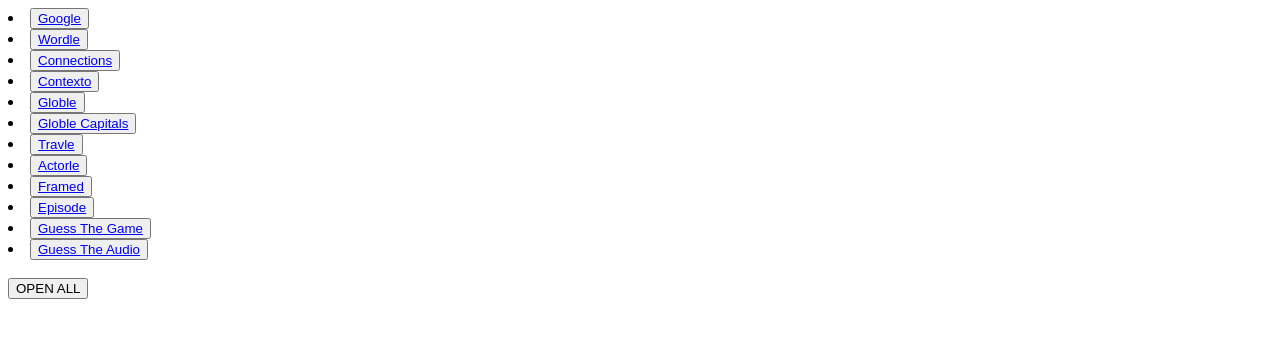
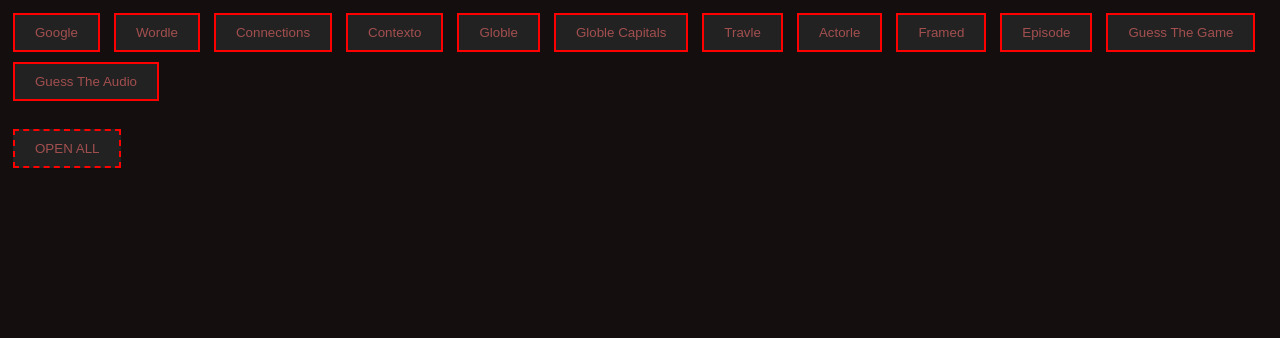
Before and after one commit to Not-A-Zinger/Zinger-dle, a plain HTML site: page index.html in a window 1280 px wide. Drawn offline with Linux system fonts and the light colour scheme.

Commit message:
Add files via upload

```diff
--- a/index.html
+++ b/index.html
@@ -3,24 +3,25 @@
 <head>
     <meta charset="UTF-8">
     <meta name="viewport" content="width=device-width, initial-scale=1.0">
-    <title>Document</title>
+    <title>Zinger-dle</title>
     <script src="script.js"></script>
+    <link rel="stylesheet" href="style.css">
 
 </head>
 <body>
-    <li><button><a href="https://www.google.com">Google</a></button>
-    <li><button><a href="https://www.nytimes.com/games/wordle/index.html">Wordle</a></button>
-    <li><button><a href="https://www.nytimes.com/games/connections">Connections</a></button>
-    <li><button><a href="https://contexto.me/">Contexto</a></button>
-    <li><button><a href="https://globle-game.com/">Globle</a></button>
-    <li><button><a href="https://globle-capitals.com/">Globle Capitals</a></button>
-    <li><button><a href="https://travle.earth/">Travle</a></button>
-    <li><button><a href="https://actorle.com/">Actorle</a></button>
-    <li><button><a href="https://framed.wtf/">Framed</a></button>
-    <li><button><a href="https://episode.wtf/">Episode</a></button>
-    <li><button><a href="https://guessthe.game/">Guess The Game</a></button>
-    <li><button><a href="https://guesstheaudio.com/">Guess The Audio</a></button>
+    <button><a href="https://www.google.com" target="_blank">Google</a></button>
+    <button><a href="https://www.nytimes.com/games/wordle/index.html"  target="_blank">Wordle</a></button>
+    <button><a href="https://www.nytimes.com/games/connections" target="_blank">Connections</a></button>
+    <button><a href="https://contexto.me/" target="_blank">Contexto</a></button>
+    <button><a href="https://globle-game.com/" target="_blank">Globle</a></button>
+    <button><a href="https://globle-capitals.com/" target="_blank">Globle Capitals</a></button>
+    <button><a href="https://travle.earth/" target="_blank">Travle</a></button>
+    <button><a href="https://actorle.com/" target="_blank">Actorle</a></button>
+    <button><a href="https://framed.wtf/" target="_blank">Framed</a></button>
+    <button><a href="https://episode.wtf/" target="_blank">Episode</a></button>
+    <button><a href="https://guessthe.game/" target="_blank">Guess The Game</a></button>
+    <button><a href="https://guesstheaudio.com/" target="_blank">Guess The Audio</a></button>
     <br><br>
-    <button><a onclick="openAll()">OPEN ALL</a></button>
+    <button id="all"><a onclick="openAll()">OPEN ALL</a></button>
 </body>
 </html>
--- a/script.js
+++ b/script.js
@@ -5,13 +5,9 @@
     window.open("https://globle-game.com/")
     window.open("https://globle-capitals.com/")
     window.open("https://travle.earth/")
-    window.open("https://actorle.com/")
     window.open("https://framed.wtf/")
     window.open("https://episode.wtf/")
     window.open("https://guessthe.game/")
     window.open("https://guesstheaudio.com/")
     close()
-    //window.open("")
-    //window.open("")
-    //window.open("")
 }
--- /dev/null
+++ b/style.css
@@ -0,0 +1,25 @@
+body{
+    background: rgb(20, 14, 14);
+}
+button {
+    background-color: #222; /* Dark color for buttons */
+    border: 2px solid #f00; /* Red outline */
+    color: #d87a7a; /* Text color */
+    padding: 10px 20px; /* Padding */
+    margin: 5px; /* Margin */
+    cursor: pointer; /* Cursor style */
+}
+a{
+    color: rgb(163, 79, 79);
+}
+button a {
+    text-decoration: none; /* Remove underline from links inside buttons */
+}
+
+button:hover {
+    background-color: #444; /* Darker color on hover */
+}
+
+#all{
+    border-style: dashed;
+}
```
